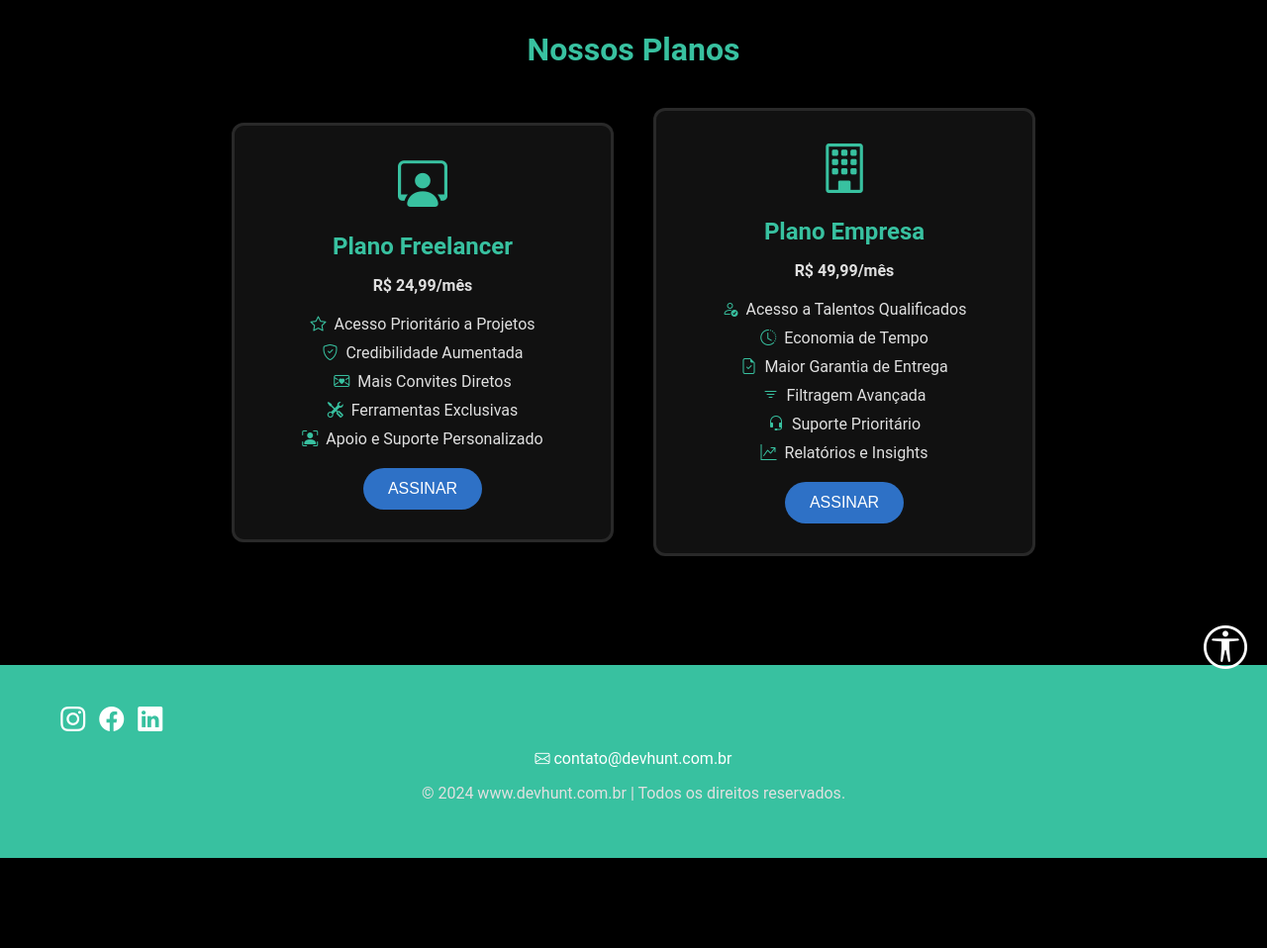
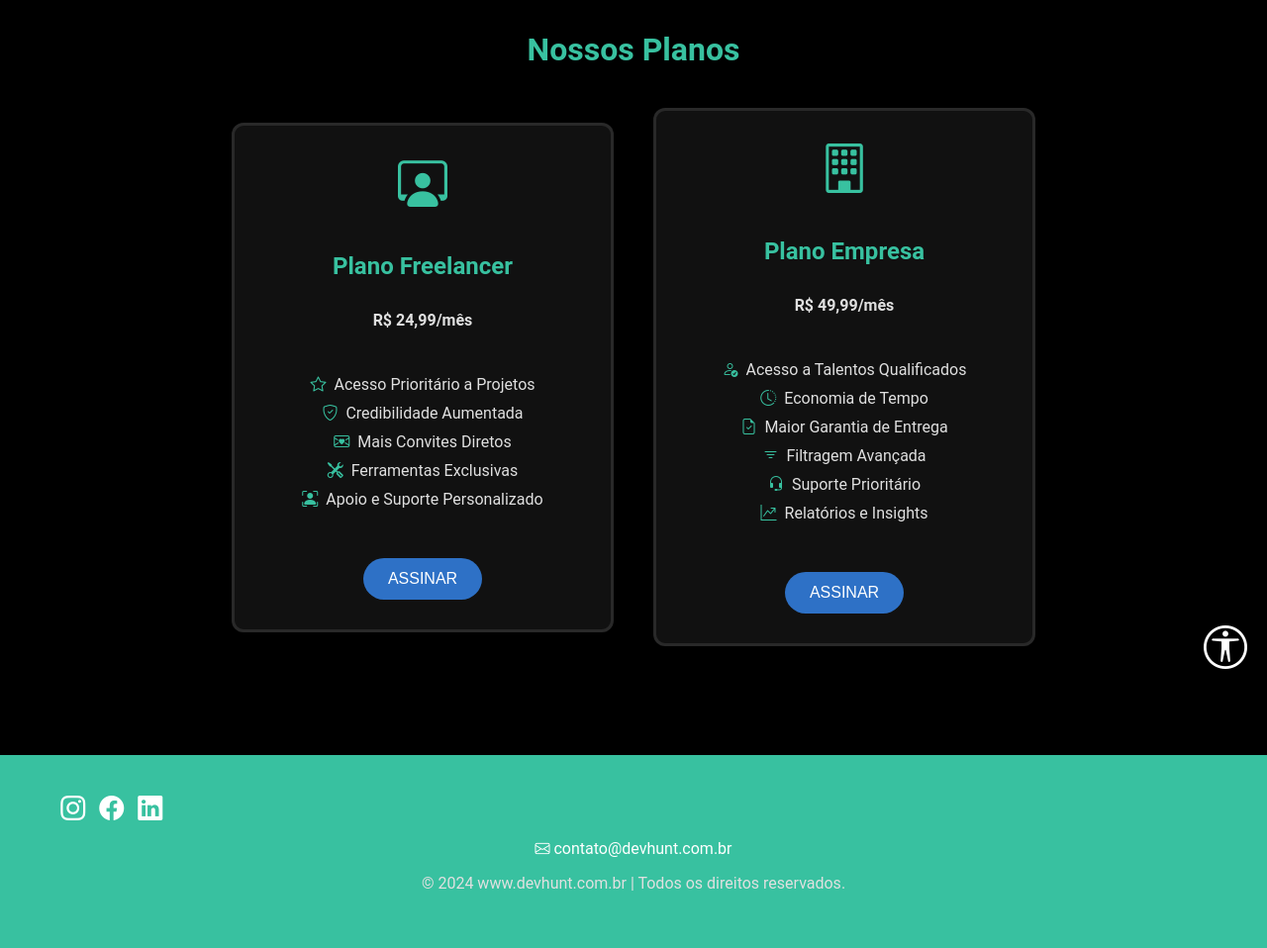
Before and after one commit to Rayanegmoura/Dev-Hunt, a PHP site: page /planos.html in a window 1280 px wide. Shown: the part 100-1058 px from the top of the page at 99% size. Before the commit the page ends 967 px from the top, so only its background shows below. Run offline with PHP 8.4, Linux system fonts and the light colour scheme; some libraries are stand-ins or nearby versions.

Commit message:
Update style-planos.css

```diff
--- a/style-planos.css
+++ b/style-planos.css
@@ -40,6 +40,14 @@ h1 {
     border: 3px solid rgba(255, 255, 255, 0.1);
     transition: all 0.4s ease;
     box-shadow: 0 4px 8px rgba(0, 0, 0, 0.2);
+    display: flex;
+    flex-direction: column;
+}
+
+.plano ul {
+    list-style-type: none;
+    padding: 0;
+    margin: 20px 0;
 }
 
 .plano:hover {
@@ -60,12 +68,6 @@ h1 {
     margin-bottom: 15px;
 }
 
-.plano ul {
-    list-style-type: none;
-    padding: 0;
-    margin: 20px 0;
-}
-
 .plano ul li {
     margin: 10px 0;
     font-size: 16px;
@@ -80,6 +82,7 @@ h1 {
 }
 
 .btn-plano {
+    align-self: center;
     padding: 12px 25px;
     background-color: #2e71c6;
     color: white;
@@ -88,10 +91,11 @@ h1 {
     font-size: 16px;
     cursor: pointer;
     transition: background-color 0.3s ease, transform 0.3s ease;
+    margin-top: 20px;
 }
 
 .btn-plano:hover {
-    background-color: #2e71c6;
+    background-color: #1d57a3;
     transform: scale(1.05);
 }
 
```
